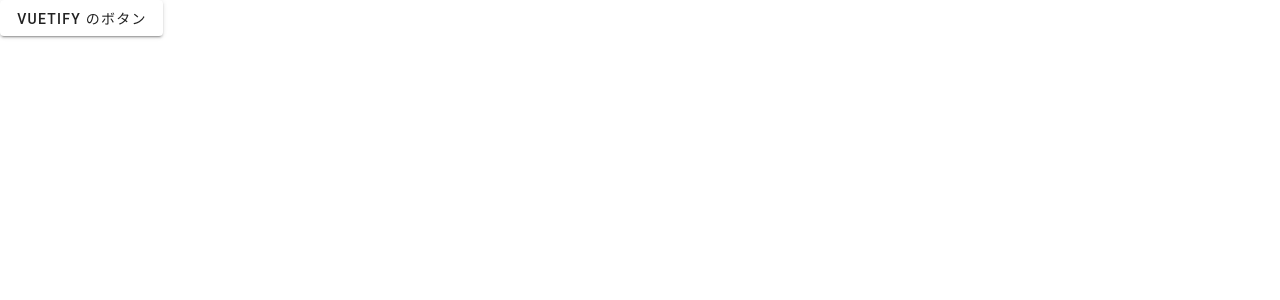
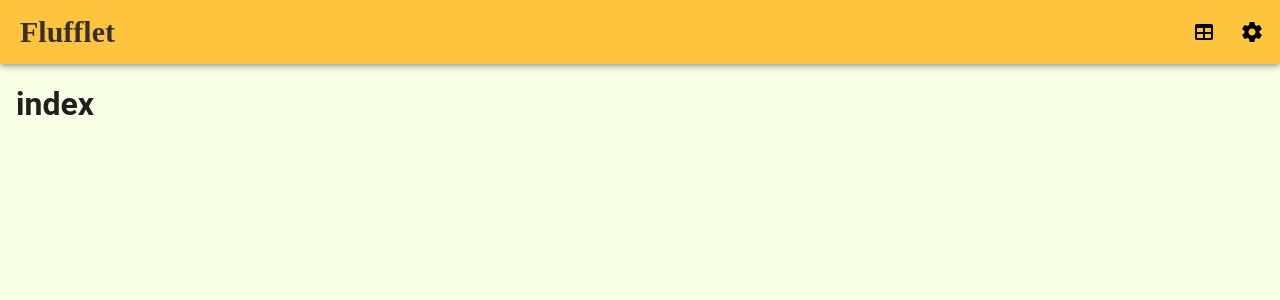
Before and after one commit to kazu211/flufflet, a Nuxt app: page / in a window 1280 px wide. Shown: the top 300 px of the page. Built offline with nearby package versions, Linux system fonts and the light colour scheme.

Commit message:
Add header

```diff
--- a/app.vue
+++ /dev/null
@@ -1,5 +0,0 @@
-<template>
-  <div>
-    <VBtn>Vuetify のボタン</VBtn>
-  </div>
-</template>
--- /dev/null
+++ b/layouts/default.vue
@@ -0,0 +1,36 @@
+<template>
+  <v-app>
+    <v-app-bar scroll-behavior="hide" color="primary">
+      <v-toolbar-title class="title">Flufflet</v-toolbar-title>
+      <v-spacer></v-spacer>
+      <v-btn @click="navigateTo('/')" icon="mdi-table"></v-btn>
+      <v-btn @click="navigateTo('/settings')" icon="mdi-cog"></v-btn>
+    </v-app-bar>
+
+    <v-main>
+      <v-container fluid>
+        <slot />
+      </v-container>
+    </v-main>
+
+</v-app>
+</template>
+
+<script>
+export default {
+  methods: {
+    navigateTo(path) {
+      this.$router.push(path);
+    },
+  },
+};
+</script>
+
+<style scoped>
+.title {
+  color: #38302E;
+  font-size: 30px;
+  font-family: cursive;
+  font-weight: bold;
+}
+</style>
--- /dev/null
+++ b/pages/index.vue
@@ -0,0 +1,3 @@
+<template>
+  <h1>index</h1>
+</template>
--- /dev/null
+++ b/pages/settings.vue
@@ -0,0 +1,3 @@
+<template>
+  <h1>settings</h1>
+</template>
--- a/plugins/vuetify.ts
+++ b/plugins/vuetify.ts
@@ -1,13 +1,32 @@
-import { createVuetify } from 'vuetify'
+import '@mdi/font/css/materialdesignicons.css'
+import { createVuetify, type ThemeDefinition } from 'vuetify'
 import * as components from 'vuetify/components'
 import * as directives from 'vuetify/directives'
+
+const myCustomLightTheme: ThemeDefinition = {
+  dark: false,
+  colors: {
+    background: '#F8FFE5',
+    surface: '#FFFFFF',
+    primary: '#FFC43D',
+    secondary: '#EFEA5A',
+    error: '#EF476A',
+    info: '#38302E',
+    success: '#06D6A0',
+  },
+}
 
 export default defineNuxtPlugin(nuxtApp => {
   const vuetify = createVuetify({
     ssr: true,
     components,
     directives,
-    // 他の設定をここに記述していく
+    theme: {
+      defaultTheme: 'myCustomLightTheme',
+      themes: {
+        myCustomLightTheme,
+      },
+    },
   })
 
   // Vue.js で Vuetify を使用する
```
Also changed, not shown: assets/main.scss (line endings or trailing spaces), 1 other file (tests, documents, lock files or other folders).
